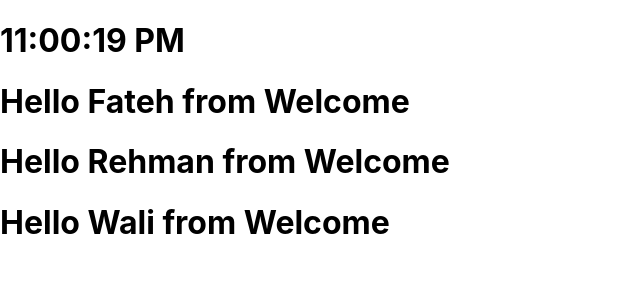
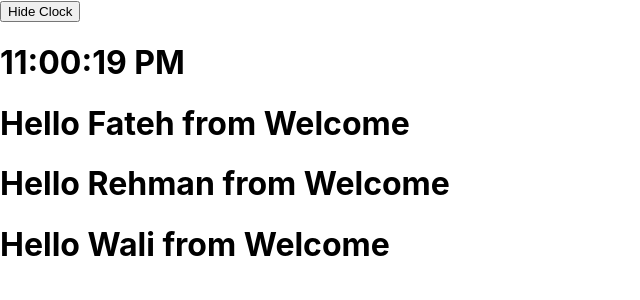
Before and after one commit to fatehrehman/react-app-try, a React (Create React App) app: page / in a window 1280 px wide. Shown: the top 300 px of the page, without its empty margins (0-640 px from the left). Built offline with nearby package versions, Linux system fonts and the light colour scheme.

Commit message:
Chapter 4-1

```diff
--- a/src/App.js
+++ b/src/App.js
@@ -2,15 +2,26 @@
 import "./App.css";
 import Welcome from "./components/Welcome";
 import Tick from "./components/Tick";
+import { useState } from "react";
+
 function App() {
   // const user = {
   //   firstname: "Fateh",
   //   lastname: "Rehman",
   // };
+  const [flag, setFlag] = useState(true);
+
+  const reverseFlag = () => {
+    setFlag(!flag);
+  };
 
   return (
     <>
-      <Tick />
+      <button onClick={reverseFlag}>
+        {flag ? "Hide Clock" : "Show Clock"}
+      </button>
+      {flag ? <Tick /> : "No Ticekr"}
+      {/* it will stop the UseEffect cycle too and on hiding it will call the cleanup function that is to be called after UseEffect*/}
       <Welcome datax="Fateh" />
       <Welcome datax="Rehman" />
       <Welcome datax="Wali" />
```
